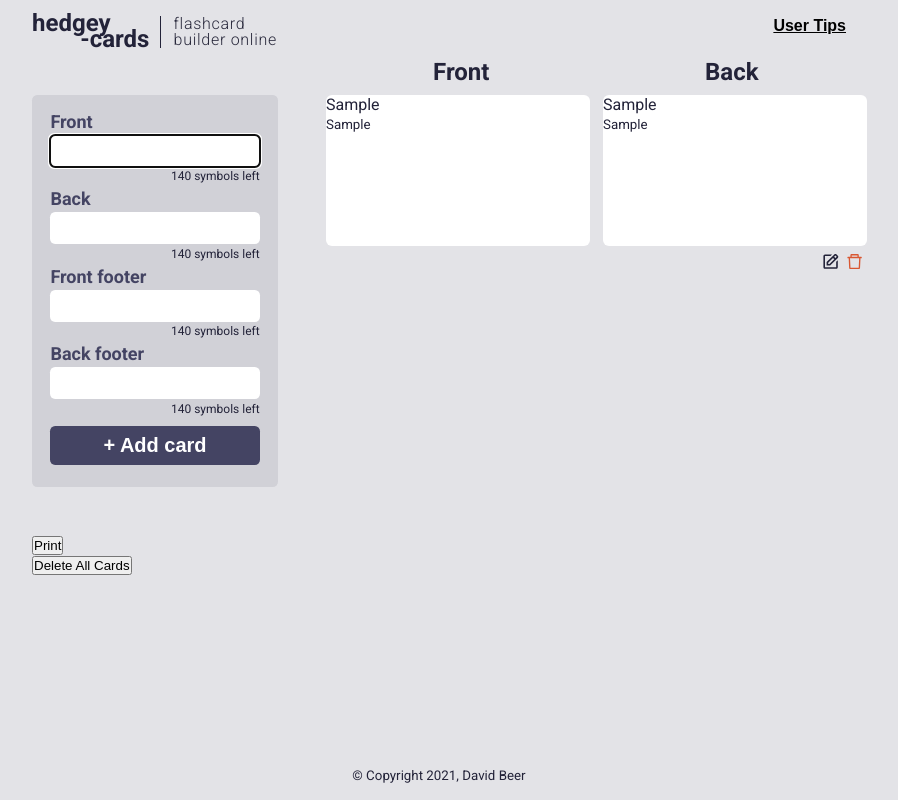
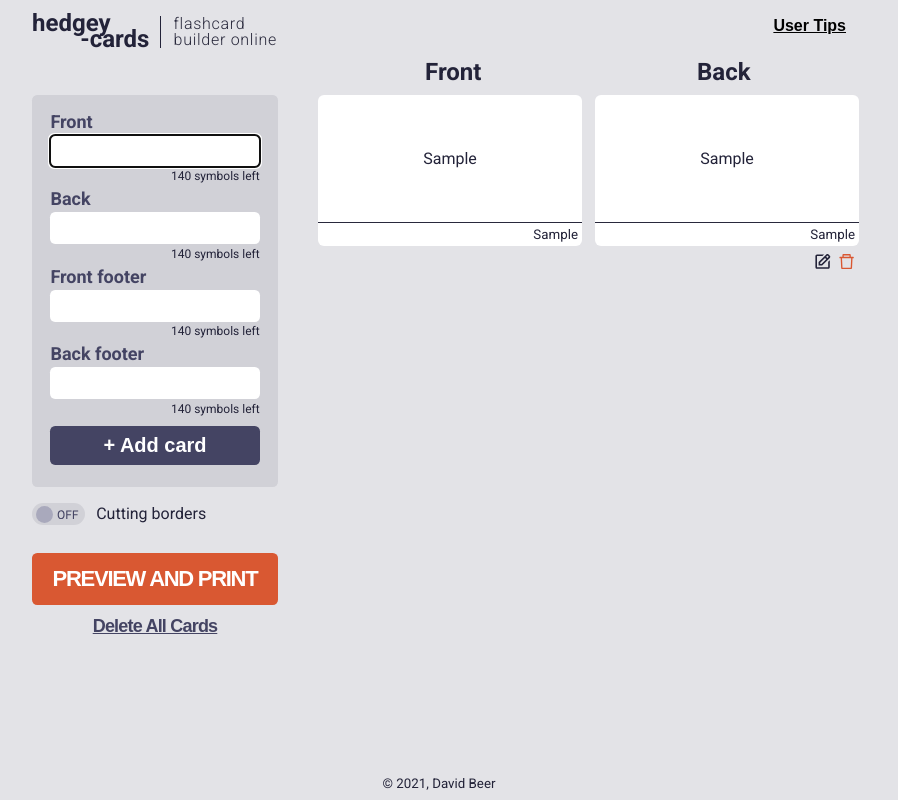
Before and after one commit to Obtez/flash-card-generator, a React (Create React App) app: page / in a window 1280 px wide. Both pictures are taken after typing "Sample", "Sample", "Sample", "Sample" into the empty fields and a click on the input "+ Add card". Shown: the whole page, without its empty margins (201-1099 px from the left). Built offline with nearby package versions, Linux system fonts and the light colour scheme.

Commit message:
buttons redesign

```diff
--- a/src/components/Layout/Footer.tsx
+++ b/src/components/Layout/Footer.tsx
@@ -3,7 +3,7 @@ import styles from "./Layout.module.scss"
 const Footer = () => {
   return (
     <footer  className={styles.footer}>
-      <small>&copy; Copyright 2021, David Beer</small>
+      <small>&copy; 2021, David Beer</small>
     </footer>
   )
 }
--- a/src/components/Layout/Layout.module.scss
+++ b/src/components/Layout/Layout.module.scss
@@ -74,7 +74,7 @@
 
   .footer {
     text-align: center;
-    padding: 1rem 0;
+    padding: 1vh 0;
   }
 }
 
--- a/src/pages/Builder/Builder.tsx
+++ b/src/pages/Builder/Builder.tsx
@@ -106,12 +106,16 @@ const BuilderPage = () => {
       <div className={styles.controls}>
         <div className={styles.separator} />
         <BuilderForm addCardToStack={(card: ICard) => addCardToStack(card)} />
+        <div className={styles.borderToggleContainer}>
+          <img src="./assets/icons/toggleOFF.svg" alt="toggleOFF" />
+          <p>Cutting borders</p>
+        </div>
       </div>
 
       <div className={styles.buttons}>
         <div className={styles.previewBtn}>
           <ReactToPrint
-            trigger={() => <Button type={"button"} isPrimary={true}>Print</Button>}
+            trigger={() => <button type="button">PREVIEW AND PRINT</button>}
             content={() => printRef.current}
             documentTitle={"Flash Cards"}
             pageStyle={"margin: 1.2cm 1cm"}
@@ -119,7 +123,7 @@ const BuilderPage = () => {
         </div>
 
         <div className={styles.deleteBtn}>
-          <Button type="button" isPrimary={false} onClick={() => deleteAllCards()}>Delete All Cards</Button>
+          <button type="button" onClick={() => deleteAllCards()}>Delete All Cards</button>
         </div>
       </div>
 
--- a/src/pages/Builder/_styles/CardBuilder.module.scss
+++ b/src/pages/Builder/_styles/CardBuilder.module.scss
@@ -1,5 +1,5 @@
-// @import "../../../styles/variables";
-// @import "../../../styles/mixins";
+@import "../../../styles/variables";
+@import "../../../styles/mixins";
 
 // @media screen {
 //   .separator {
@@ -313,18 +313,57 @@
   "buttons cards";
   grid-template-columns: min-content auto;
   grid-template-rows: auto 1fr;
-  gap: 3rem;
+  gap: 3.6vh 5vh;
 }
 
 .controls {
   grid-area: controls;
 }
 
+.borderToggleContainer {
+  margin-top: 2vh;
+  display: flex;
+  flex-flow: row nowrap;
+  align-items: center;
+  gap: 1.4vh;
+}
+
 .buttons {
   grid-area: buttons;
 }
 
+.previewBtn {
+  width: 100%;
+
+  button {
+    width: 100%;
+    padding: 1.6vh 0;
+    font-size: 1.375rem;
+    font-weight: 700;
+    letter-spacing: -.08rem;
+    background-color: $accent;
+    border-radius: .65vh;
+    border: none;
+    color: white;
+  }
+}
+
+.deleteBtn {
+  width: 100%;
+  button {
+    display: block;
+    margin: auto;
+    margin-top: 1.4vh;
+    background-color: transparent;
+    color: $label;
+    text-decoration: underline;
+    font-weight: 700;
+    border: none;
+    font-size: 1.125rem;
+    letter-spacing: -.05rem;
+  }
+}
+
 .cardsContainer {
   grid-area: cards;
-
 }
--- a/src/pages/Builder/components/Card.module.scss
+++ b/src/pages/Builder/components/Card.module.scss
@@ -10,12 +10,26 @@
 
 .cardFront,
 .cardBack {
-  display: block;
+  display: flex;
+  flex-flow: column nowrap;
   width: 33vh;
   height: calc(33vh / 1.75);
   margin-bottom: .8vh;
   background-color: white;
   border-radius: .375rem;
+}
+
+.cardBody {
+  flex-grow: 1;
+  display: flex;
+  justify-content: center;
+  align-items: center;
+}
+
+.cardFooter {
+  border-top: 1px solid $text-muted;
+  text-align: end;
+  padding: .5vh;
 }
 
 .btnContainer {
```
Also changed, not shown: public/assets/icons/toggleOFF.svg (added), public/assets/icons/toggleON.svg (added).
